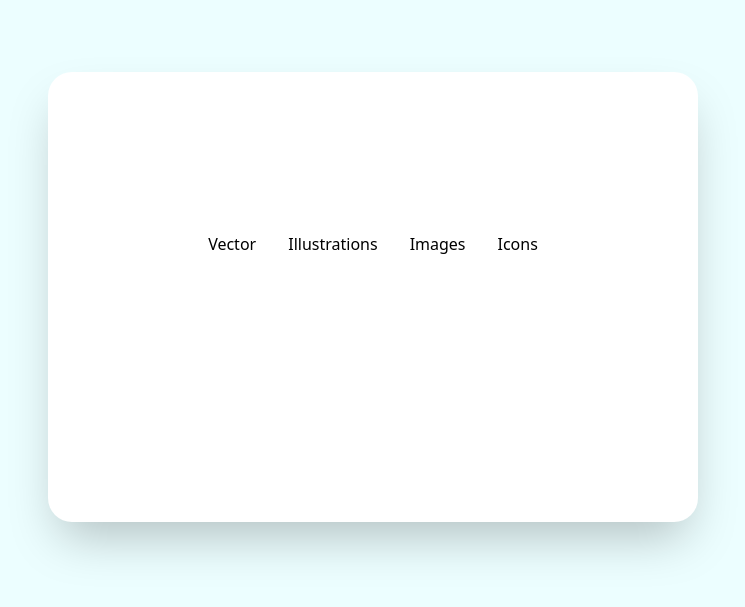
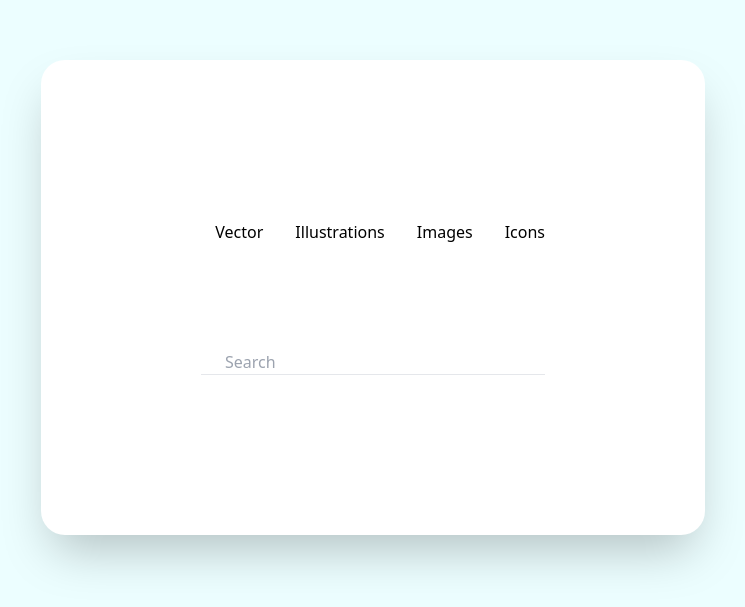
Before and after one commit to Faiem-qy/tailwind_css, a plain HTML site: page tailwind-projects/image-gallery/index.html in a window 1280 px wide. Shown: the part 103-710 px from the top of the page, without its empty margins (267-1012 px from the left). Drawn offline with nearby package versions, Linux system fonts and the light colour scheme.

Commit message:
add search Containner and input/SVG Container

```diff
--- a/tailwind-projects/image-gallery/index.html
+++ b/tailwind-projects/image-gallery/index.html
@@ -41,6 +41,12 @@
             ></div>
           </div>
         </div>
+        <!-- Search Container -->
+         <div class="flex flex-col justify-between space-y-5 md:flex-row md:space-y-0">
+          <!-- Input and SVG Container -->
+           <div class="flex justify-between border-b">
+            <input type="text" class="ml-6 border-none md:w-80 placeholder:font-thin focus:outline-none" placeholder="Search"></div>
+         </div>
       </div>
     </div>
   </body>
```
